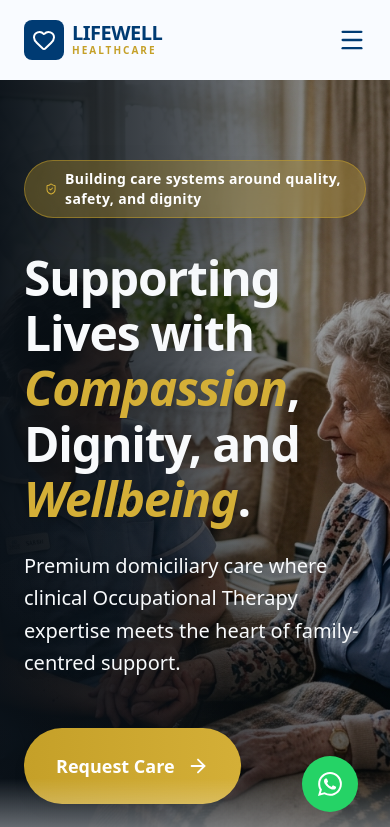
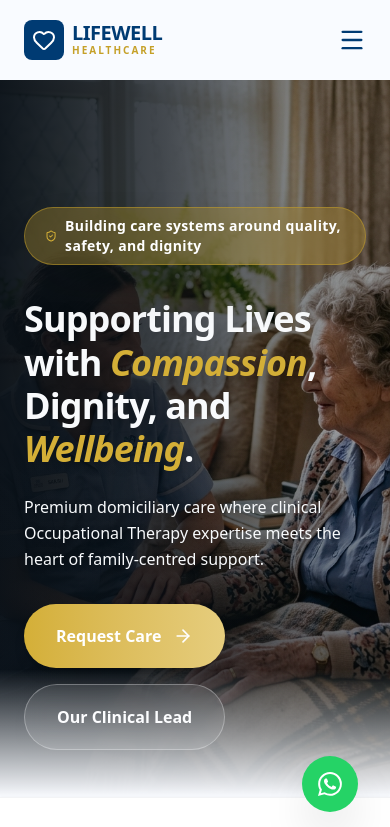
Before and after one commit to osofocarl-web/lifewell-healthcare, a Next.js app: page / in a window 390 px wide. Shown: the top 827 px of the page. Built offline with nearby package versions, Linux system fonts and the light colour scheme.

Commit message:
fix: src/app/page.tsx

```diff
--- a/src/app/page.tsx
+++ b/src/app/page.tsx
@@ -34,7 +34,7 @@ export default function HomePage() {
   return (
     <div className="flex flex-col">
       {/* Hero Section */}
-      <section className="relative min-h-[95vh] flex items-center pt-20 overflow-hidden">
+      <section className="relative min-h-[85vh] flex items-center pt-20 overflow-hidden">
         <div className="absolute inset-0 z-0">
           <Image
             src="/images/hero.png"
@@ -53,31 +53,31 @@ export default function HomePage() {
             initial={{ opacity: 0, y: 30 }}
             animate={{ opacity: 1, y: 0 }}
             transition={{ duration: 0.8 }}
-            className="max-w-4xl"
+            className="max-w-[720px]"
           >
             <div className="inline-flex items-center gap-2 px-5 py-2 rounded-full bg-brand-gold/30 border border-brand-gold/50 text-white font-bold text-sm mb-8 backdrop-blur-xl shadow-2xl">
               <ShieldCheck size={18} className="text-brand-gold-soft" />
               <span className="tracking-wide">Building care systems around quality, safety, and dignity</span>
             </div>
 
-            <h1 className="text-5xl md:text-7xl lg:text-[4.5rem] font-outfit mb-6 leading-[1.15] tracking-tight [text-shadow:_0_2px_15px_rgba(0,0,0,0.2)]" style={{ color: '#F8FAFC' }}>
+            <h1 className="text-4xl sm:text-5xl md:text-6xl lg:text-[4.2rem] font-outfit mb-6 leading-[1.2] md:leading-[1.15] tracking-tight [text-shadow:_0_2px_15px_rgba(0,0,0,0.2)]" style={{ color: '#F8FAFC' }}>
               Supporting Lives with <br className="hidden md:inline" />
               <span className="font-black italic" style={{ color: '#D4AF37' }}>Compassion</span>, Dignity, <br className="hidden md:inline" />
               and <span className="font-black italic" style={{ color: '#D4AF37' }}>Wellbeing</span>.
             </h1>
 
-            <p className="text-xl md:text-2xl mb-12 max-w-2xl leading-relaxed font-medium [text-shadow:_0_2px_10px_rgba(0,0,0,0.2)]" style={{ color: '#F8FAFC' }}>
+            <p className="text-base sm:text-lg md:text-xl mb-8 md:mb-12 max-w-xl leading-relaxed font-medium [text-shadow:_0_2px_10px_rgba(0,0,0,0.2)]" style={{ color: '#F8FAFC' }}>
               Premium domiciliary care where clinical Occupational Therapy expertise meets the heart of family-centred support.
             </p>
 
-            <div className="flex flex-wrap gap-6 mt-12">
+            <div className="flex flex-wrap gap-4 sm:gap-6 mt-8 md:mt-12">
               <Link href="/contact">
-                <Button className="px-8 py-6 text-lg flex items-center gap-3 bg-gradient-to-r from-brand-gold to-brand-gold-soft text-brand-blue-dark font-black hover:shadow-[0_0_25px_rgba(197,160,40,0.4)] hover:-translate-y-1 transition-all duration-300 border-0 rounded-full">
-                  Request Care <ArrowRight size={22} />
+                <Button className="px-8 py-5 text-base sm:text-lg flex items-center gap-3 bg-gradient-to-r from-[#D4AF37] to-[#E6CD7D] text-[#002D59] font-black hover:shadow-[0_0_20px_rgba(212,175,55,0.3)] hover:-translate-y-0.5 active:translate-y-0 transition-all duration-300 border-0 rounded-full">
+                  Request Care <ArrowRight size={20} />
                 </Button>
               </Link>
               <Link href="/about#clinical-leadership">
-                <Button className="px-8 py-6 text-lg flex items-center gap-3 bg-white/10 hover:bg-white/20 border border-white/20 text-white backdrop-blur-md rounded-full hover:shadow-lg hover:-translate-y-1 transition-all duration-300 font-bold">
+                <Button className="px-8 py-5 text-base sm:text-lg flex items-center gap-3 bg-white/10 hover:bg-white/15 border border-white/30 text-white backdrop-blur-md rounded-full hover:shadow-lg hover:-translate-y-0.5 active:translate-y-0 transition-all duration-300 font-bold">
                   Our Clinical Lead
                 </Button>
               </Link>
@@ -206,10 +206,10 @@ export default function HomePage() {
                    <h4 className="font-bold text-brand-blue-dark mb-2">Empowerment</h4>
                    <p className="text-xs text-text-muted font-bold">FOCUS ON ABILITY</p>
                  </div>
-                 <div className="bg-brand-blue p-8 rounded-[2rem] shadow-lg text-white flex flex-col items-center text-center mt-12">
+                 <div className="bg-brand-blue-dark p-8 rounded-[2rem] shadow-lg text-white flex flex-col items-center text-center mt-12">
                    <Award className="text-brand-gold-soft mb-4" size={40} />
                    <h4 className="font-bold mb-2">Rehabilitation</h4>
-                   <p className="text-xs text-blue-100 font-bold">REGAINING SKILLS</p>
+                   <p className="text-xs text-brand-gold-soft font-bold">REGAINING SKILLS</p>
                  </div>
                  <div className="bg-white p-8 rounded-[2rem] shadow-lg border border-gray-100 flex flex-col items-center text-center">
                    <Users className="text-brand-gold mb-4" size={40} />
@@ -303,7 +303,7 @@ export default function HomePage() {
         </div>
       </section>
       {/* Join Our Team CTA */}
-      <section className="py-20 bg-brand-blue">
+      <section className="py-20 bg-brand-blue-dark">
         <div className="container mx-auto px-6 flex flex-col lg:flex-row items-center justify-between gap-10">
           <div className="max-w-2xl">
             <span className="text-brand-gold-soft font-black uppercase tracking-[0.3em] text-sm mb-4 block">Join the Lifewell Family</span>
```
